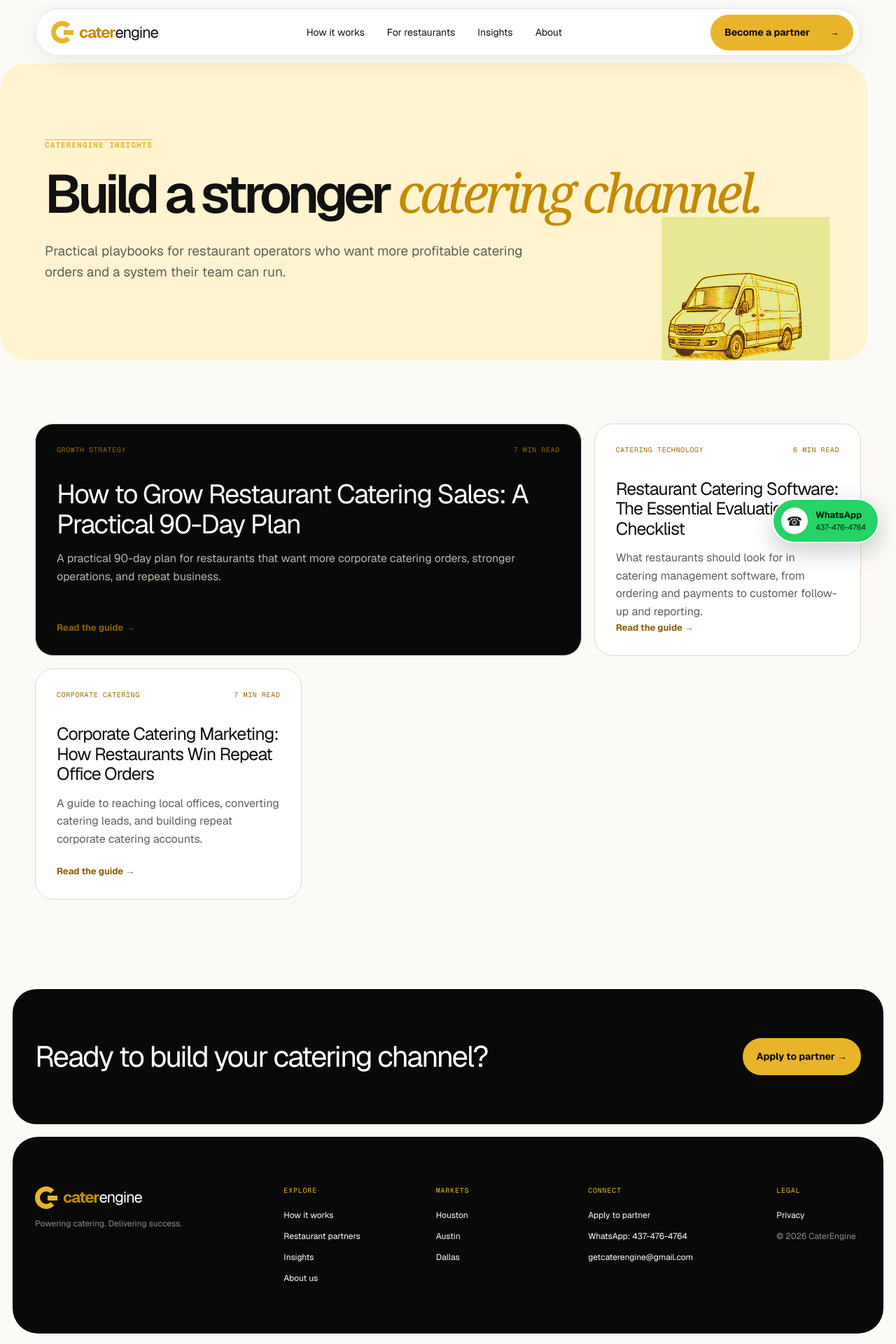
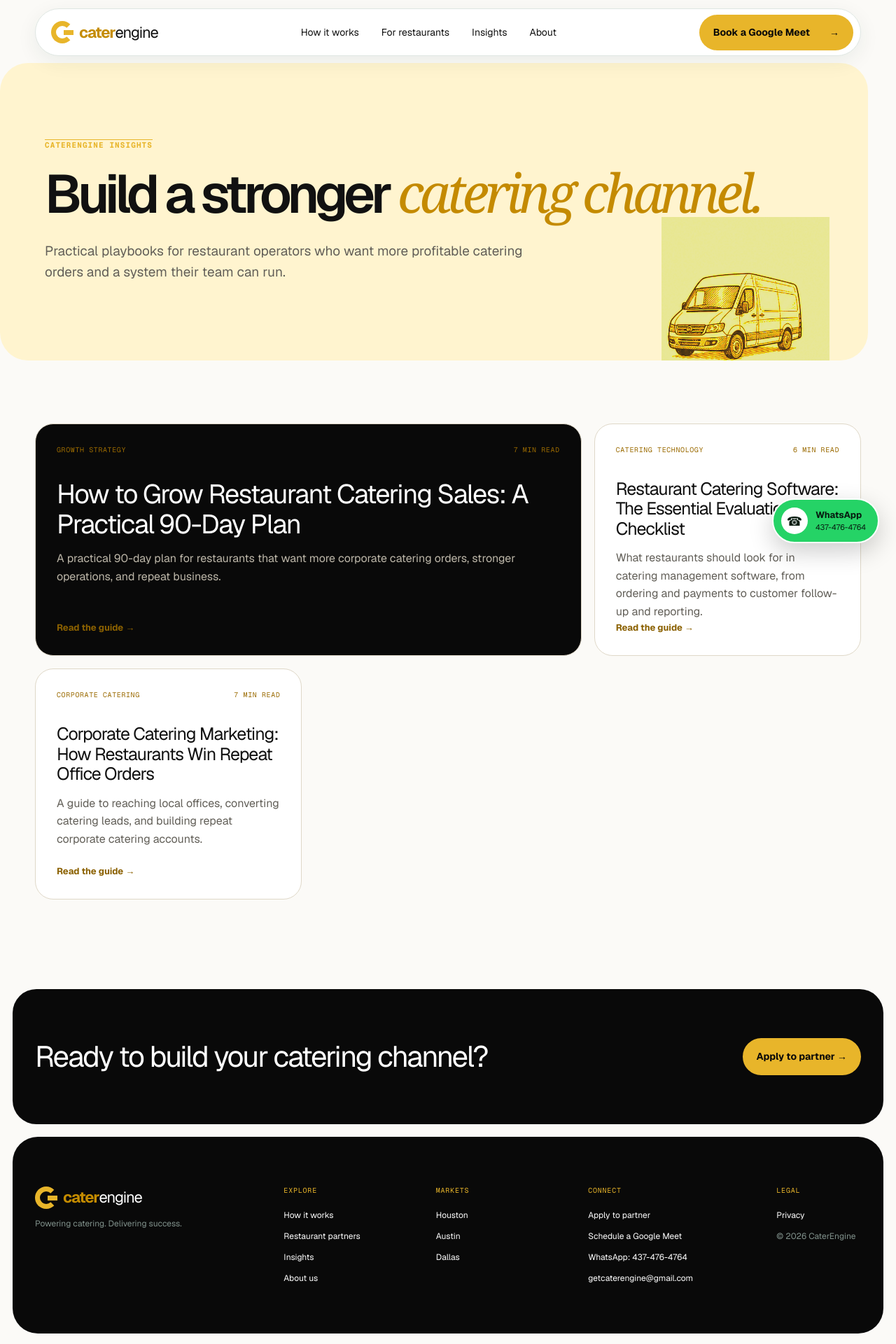
Before and after one commit to Lunchlinkinc/caterengine.co, a Next.js app: page /blog in a window 1280 px wide. Shown: the top 1920 px of the page at 70% size. Built offline with nearby package versions, Linux system fonts and the light colour scheme.

Commit message:
Add Google Meet booking across site

```diff
--- a/app/components/SiteFooter.tsx
+++ b/app/components/SiteFooter.tsx
@@ -7,7 +7,7 @@ export function SiteFooter() {
         <div><Link className="wordmark inverse" href="/"><span className="plug-c">C<span /></span><b>cater</b>engine</Link><p>Powering catering. Delivering success.</p></div>
         <div><strong>Explore</strong><Link href="/how-it-works">How it works</Link><Link href="/partners">Restaurant partners</Link><Link href="/blog">Insights</Link><Link href="/about">About us</Link></div>
         <div><strong>Markets</strong><Link href="/locations/houston">Houston</Link><Link href="/locations/austin">Austin</Link><Link href="/locations/dallas">Dallas</Link></div>
-        <div><strong>Connect</strong><Link href="/apply">Apply to partner</Link><a href="https://wa.me/14374764764" target="_blank" rel="noreferrer">WhatsApp: 437-476-4764</a><a href="mailto:getcaterengine@gmail.com">getcaterengine@gmail.com</a></div>
+        <div><strong>Connect</strong><Link href="/apply">Apply to partner</Link><a href="https://calendar.google.com/calendar/u/0/appointments/schedules/AcZssZ3BBIEf8UCyIYBlPyt_lcpFfm_RzF_RZ28koeo8B6H3wBPju4V8zAynz2nY7XrORxUoreXYRllv" target="_blank" rel="noreferrer">Schedule a Google Meet</a><a href="https://wa.me/14374764764" target="_blank" rel="noreferrer">WhatsApp: 437-476-4764</a><a href="mailto:getcaterengine@gmail.com">getcaterengine@gmail.com</a></div>
         <div><strong>Legal</strong><Link href="/privacy">Privacy</Link><span>© 2026 CaterEngine</span></div>
       </div>
     </footer>
--- a/app/components/SiteHeader.tsx
+++ b/app/components/SiteHeader.tsx
@@ -11,7 +11,7 @@ export function SiteHeader() {
           <Link href="/blog">Insights</Link>
           <Link href="/about">About</Link>
         </nav>
-        <Link className="nav-cta" href="/apply">Become a partner <span>→</span></Link>
+        <a className="nav-cta" href="https://calendar.google.com/calendar/u/0/appointments/schedules/AcZssZ3BBIEf8UCyIYBlPyt_lcpFfm_RzF_RZ28koeo8B6H3wBPju4V8zAynz2nY7XrORxUoreXYRllv" target="_blank" rel="noreferrer">Book a Google Meet <span>→</span></a>
       </div>
     </header>
   );
--- a/app/page.tsx
+++ b/app/page.tsx
@@ -18,7 +18,7 @@ export default function Home() {
               <p className="overline">The CaterEngine growth guarantee</p>
               <h1>Make $15K every month through catering—<br/><em>or you don’t pay.</em></h1>
               <p className="hero-text">We generated $20M in catering sales in four months. Now CaterEngine brings the ordering experience, demand generation, and hands-on operating support to help qualified restaurant partners build a serious catering channel.</p>
-              <div className="actions"><Link className="primary-btn" href="/apply">Apply to become a partner <span>→</span></Link><Link className="quiet-link" href="/how-it-works">Explore the model</Link></div>
+              <div className="actions"><Link className="primary-btn" href="/apply">Apply to become a partner <span>→</span></Link><a className="quiet-link" href="https://calendar.google.com/calendar/u/0/appointments/schedules/AcZssZ3BBIEf8UCyIYBlPyt_lcpFfm_RzF_RZ28koeo8B6H3wBPju4V8zAynz2nY7XrORxUoreXYRllv" target="_blank" rel="noreferrer">Book a Google Meet</a></div>
               <div className="trust-line"><span>✓ $15K monthly catering target</span><span>✓ Performance guarantee for qualified partners</span></div>
               <p className="guarantee-note">Eligibility, onboarding, operating requirements, measurement period, and guarantee terms apply. Historical sales are aggregate CaterEngine-reported results; individual results vary.</p>
             </div>
@@ -86,7 +86,7 @@ export default function Home() {
           <div className="insights-cards">{blogPosts.map((post)=><article key={post.slug}><span>{post.category} · {post.readTime}</span><h3><Link href={`/blog/${post.slug}`}>{post.title}</Link></h3><p>{post.description}</p><Link href={`/blog/${post.slug}`}>Read the guide →</Link></article>)}</div>
         </section>
 
-        <section className="cta-band"><div className="container"><p>Now reviewing restaurants in Houston, Austin, and Dallas.</p><h2>Could catering become your next serious revenue channel?</h2><Link className="white-btn" href="/apply">Start your application <span>→</span></Link></div></section>
+        <section className="cta-band"><div className="container"><p>30-minute discovery calls available Monday–Friday.</p><h2>Let’s talk about your restaurant’s catering opportunity.</h2><a className="white-btn" href="https://calendar.google.com/calendar/u/0/appointments/schedules/AcZssZ3BBIEf8UCyIYBlPyt_lcpFfm_RzF_RZ28koeo8B6H3wBPju4V8zAynz2nY7XrORxUoreXYRllv" target="_blank" rel="noreferrer">Schedule a Google Meet <span>→</span></a></div></section>
       </main>
     </PageShell>
   );
```
